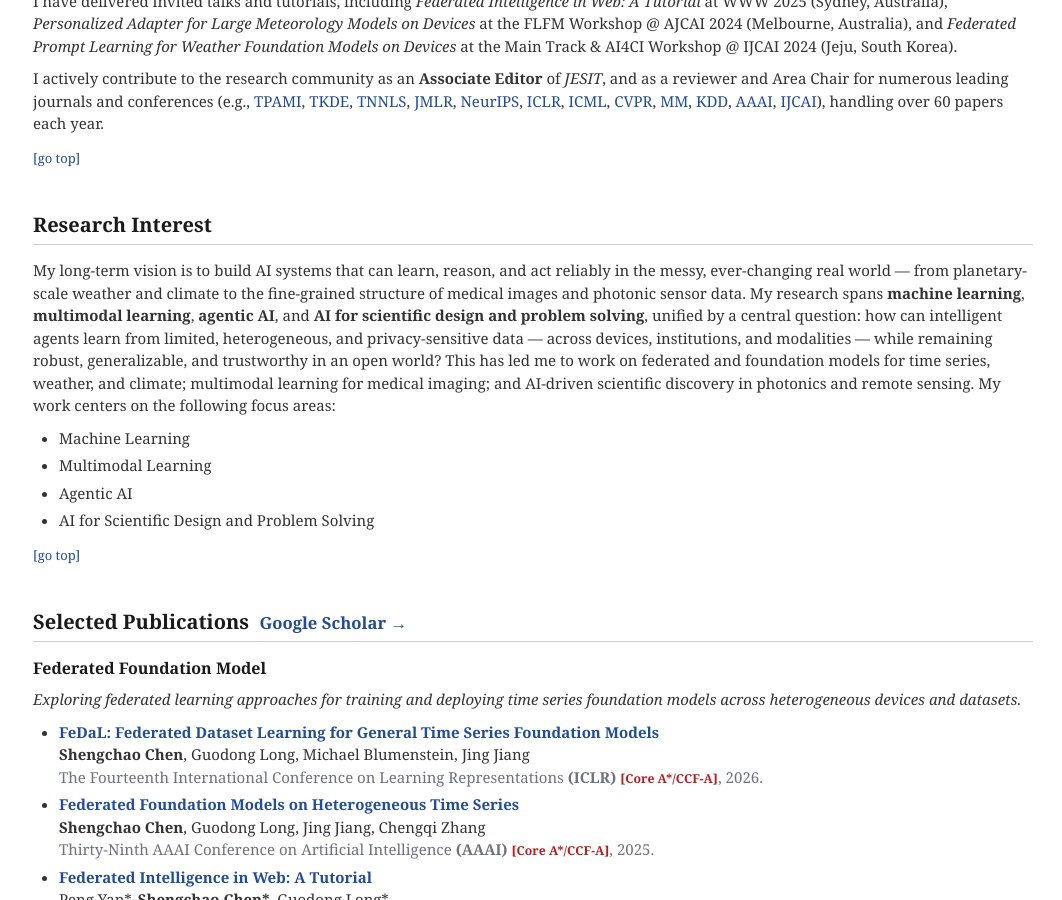
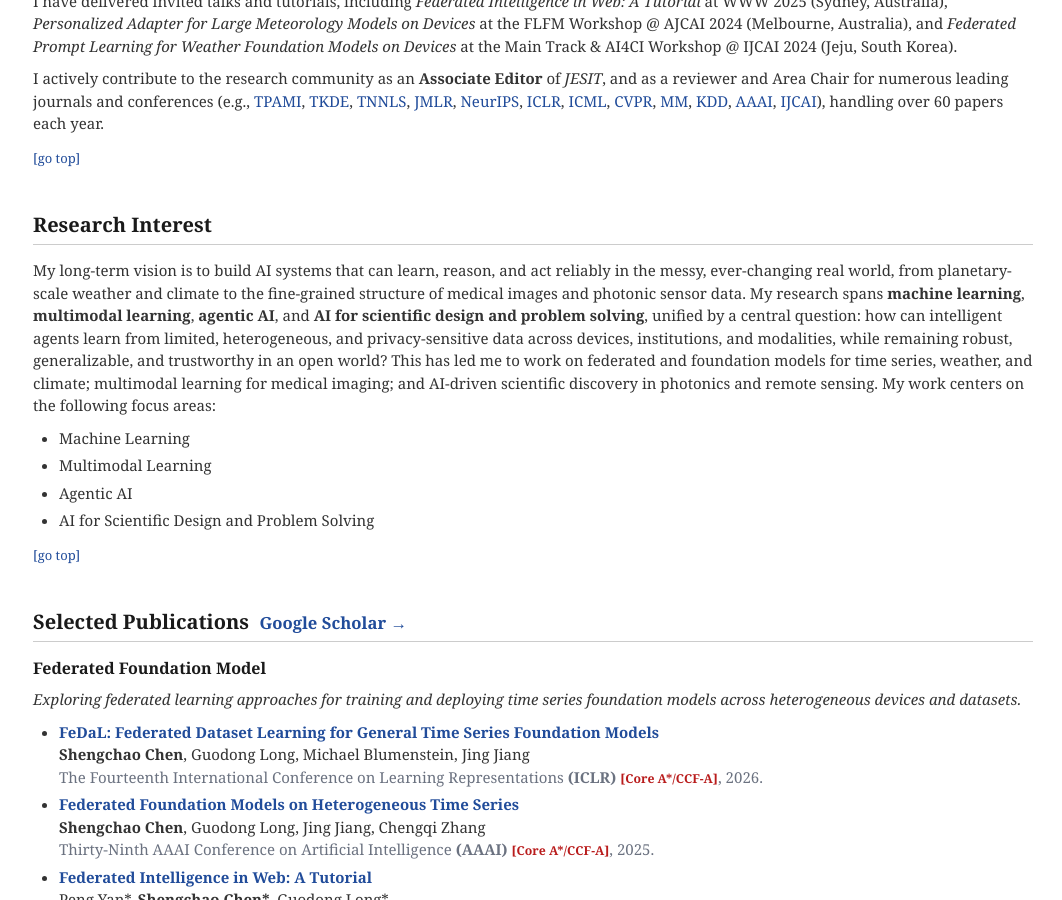
Before and after one commit to shengchaochen82/shengchaochen82.github.io, a Jekyll site: the page built from index.md, in a window 1280 px wide and 900 px high, scrolled down 523 px. Shown: the whole window, without its empty margins (107-1169 px from the left). Built offline with Jekyll 4.4.1, drawn with Linux system fonts in a browser that asks for light colours.

Commit message:
Content: remove em dashes from Research Interest paragraph
Co-Authored-By: Claude Sonnet 5 <noreply@anthropic.com>

```diff
--- a/_includes/classic_research_interest.html
+++ b/_includes/classic_research_interest.html
@@ -1,6 +1,6 @@
 <section class="classic-section" id="research-interest">
   <h1>Research Interest</h1>
-  <p>My long-term vision is to build AI systems that can learn, reason, and act reliably in the messy, ever-changing real world — from planetary-scale weather and climate to the fine-grained structure of medical images and photonic sensor data. My research spans <strong>machine learning</strong>, <strong>multimodal learning</strong>, <strong>agentic AI</strong>, and <strong>AI for scientific design and problem solving</strong>, unified by a central question: how can intelligent agents learn from limited, heterogeneous, and privacy-sensitive data — across devices, institutions, and modalities — while remaining robust, generalizable, and trustworthy in an open world? This has led me to work on federated and foundation models for time series, weather, and climate; multimodal learning for medical imaging; and AI-driven scientific discovery in photonics and remote sensing. My work centers on the following focus areas:</p>
+  <p>My long-term vision is to build AI systems that can learn, reason, and act reliably in the messy, ever-changing real world, from planetary-scale weather and climate to the fine-grained structure of medical images and photonic sensor data. My research spans <strong>machine learning</strong>, <strong>multimodal learning</strong>, <strong>agentic AI</strong>, and <strong>AI for scientific design and problem solving</strong>, unified by a central question: how can intelligent agents learn from limited, heterogeneous, and privacy-sensitive data across devices, institutions, and modalities, while remaining robust, generalizable, and trustworthy in an open world? This has led me to work on federated and foundation models for time series, weather, and climate; multimodal learning for medical imaging; and AI-driven scientific discovery in photonics and remote sensing. My work centers on the following focus areas:</p>
   <ul>
     <li>Machine Learning</li>
     <li>Multimodal Learning</li>
```
